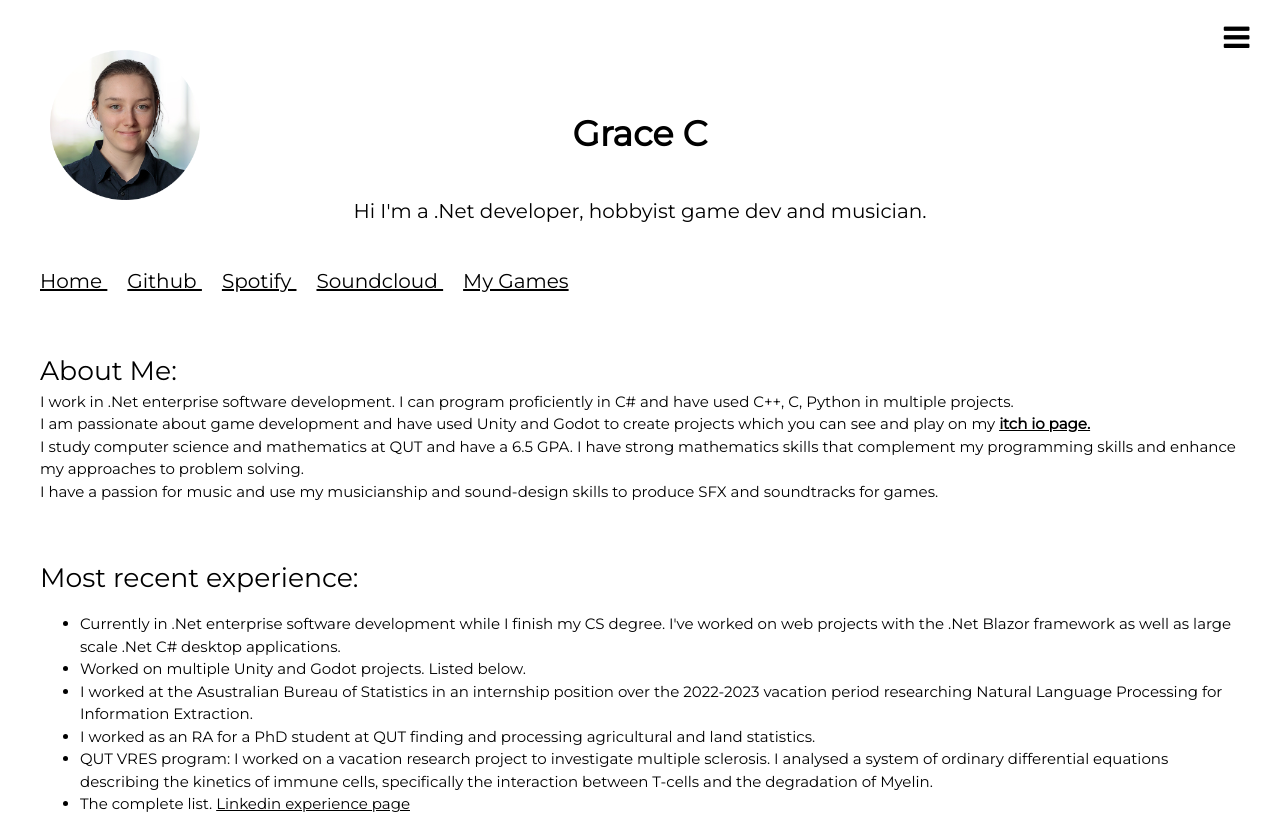
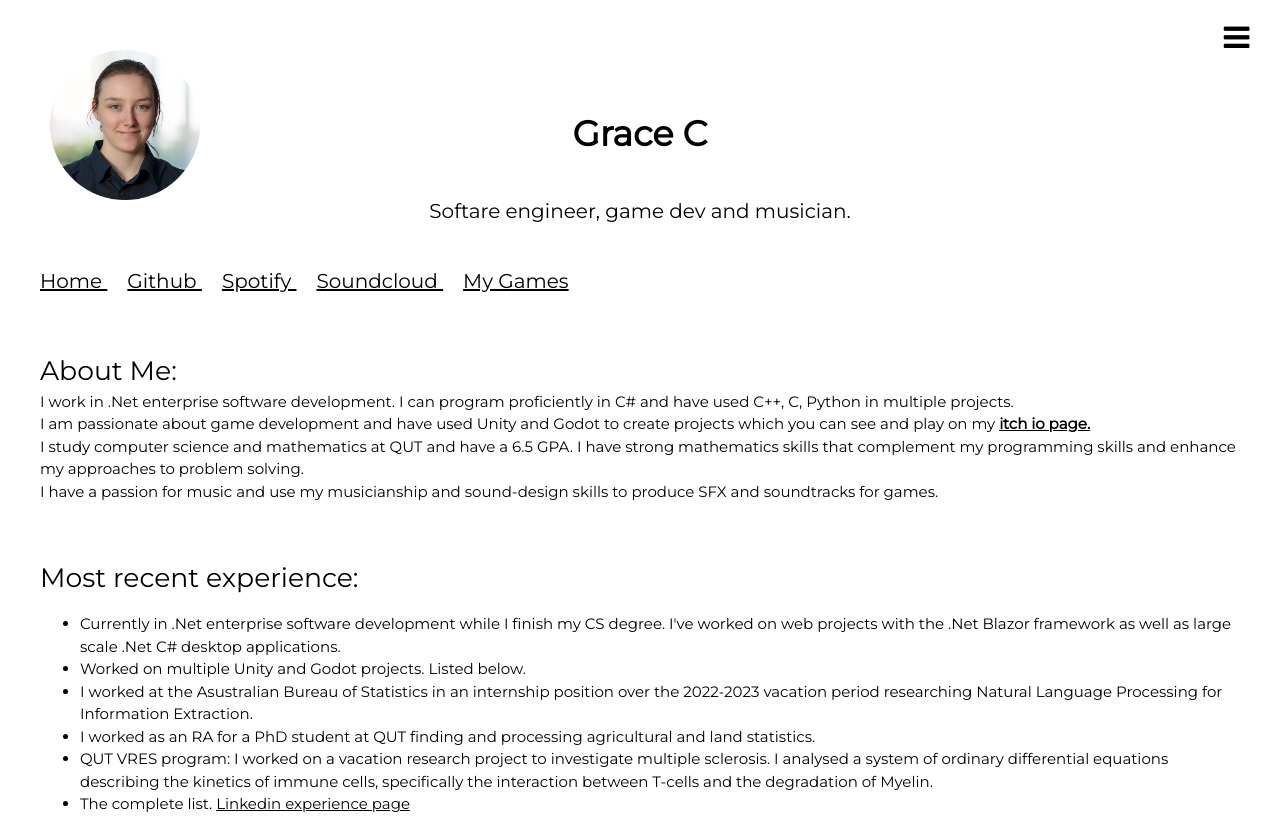
Before and after one commit to Clarkson1415/Clarksons-Website, a plain HTML site: page index.html in a window 1280 px wide. Shown: the top 819 px of the page. Drawn offline with nearby package versions, Linux system fonts and the light colour scheme.

Commit message:
Update index.html

```diff
--- a/index.html
+++ b/index.html
@@ -42,7 +42,7 @@ img {margin-bottom: -7px}
 
 <header class="w3-center w3-margin-bottom">
   <h1> <p style="font-size:35px"> <b> Grace C </b> </p> </h1>
-  <p style="font-size:20px">Hi I'm a .Net developer, hobbyist game dev and musician.</br>
+  <p style="font-size:20px">Softare engineer, game dev and musician.</br>
 </header>
 
 <div class= "topnav" style = "margin:40px" >
```
